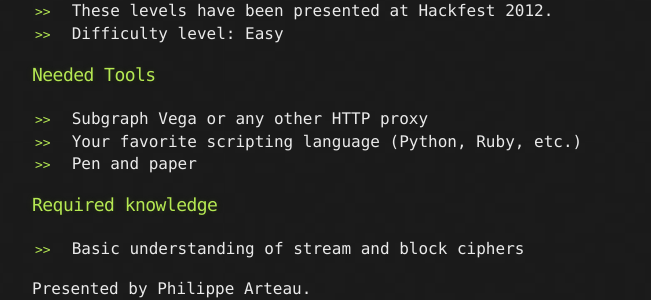
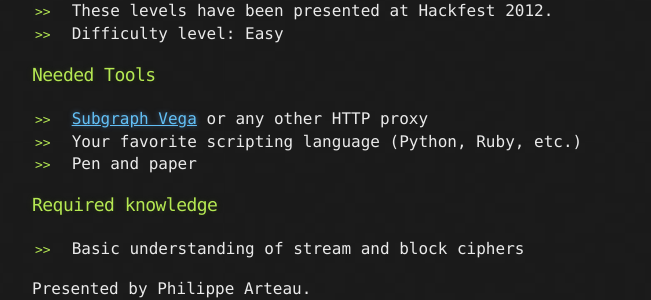
Before and after one commit to montrehack/montrehack.github.com, a Jekyll site: the page built from index.md, in a window 1280 px wide and 900 px high, scrolled down 2471 px. Shown: the part 579-879 px from the top of the window, without its empty margins (308-959 px from the left). Built offline with Jekyll 4.4.1, drawn with Linux system fonts in a browser that asks for light colours; Markdown is read by kramdown in place of the engine named in the settings; comment, search, counter and statistics services are not loaded; part of the change alters nothing that is shown.

```diff
--- a/index.md
+++ b/index.md
@@ -73,7 +73,7 @@ This month, our target will be the website of a mafia baker (Anonymousse).  Your
 * Difficulty level: Easy
 
 ### Needed Tools
-* Subgraph Vega or any other HTTP proxy
+* [Subgraph Vega](http://http://subgraph.com) or any other HTTP proxy
 * Your favorite scripting language (Python, Ruby, etc.)
 * Pen and paper
 
```
